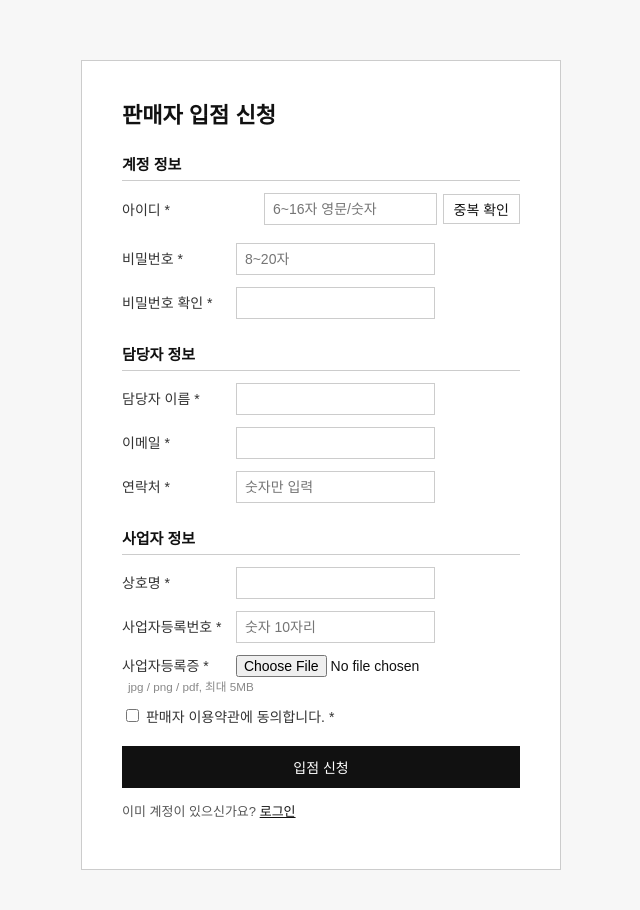
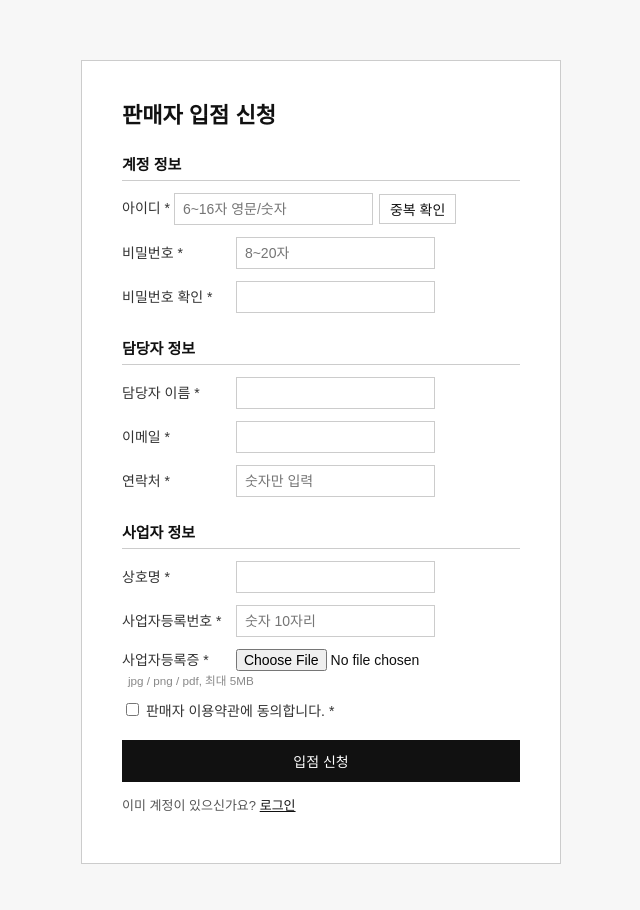
Before and after one commit to W-Rookie/Rookies34_FT, a Java web app: page /seller/signup.jsp in a window 1280 px wide. Shown: the top 910 px of the page, without its empty margins (319-959 px from the left). After the commit the page ends 864 px from the top, so only its background shows below. Run offline with Tomcat 11, a stand-in JSP engine, Linux system fonts and the light colour scheme.

Commit message:
아이디 칸 규격 수정

```diff
--- a/webapp/seller/signup.jsp
+++ b/webapp/seller/signup.jsp
@@ -7,63 +7,45 @@
   <title>판매자 입점 신청</title>
   <link rel="stylesheet" href="resources/css/seller.css?v=20261125-R5">
 
+
   <style>
-    /* 아이디 중복 확인 영역 */
+  /* 아이디 영역: 일반 입력 필드와 동일하게 정렬 */
   .signup-id-field {
-      display: grid;
-      grid-template-columns: 136px minmax(0, 1fr);
-      column-gap: 6px;
-      row-gap: 6px;
-      align-items: center;
+    display: block;
   }
 
-    .signup-id-field > label {
-      min-width: 0;
+  /* 아이디 입력칸 + 중복 확인 버튼 */
+  .signup-id-field .signup-id-controls {
+    display: inline-flex;
+    align-items: center;
+    gap: 6px;
+    margin: 0;
+    vertical-align: middle;
   }
 
-    /* 입력칸과 버튼을 한 줄로 배치 */
-    .signup-id-field .signup-id-controls {
-      display: flex;
-      align-items: center;
-      gap: 6px;
+  /* 비밀번호 입력칸과 동일한 기본 너비 */
+  .signup-id-field .signup-id-controls input[type="text"] {
+    width: auto;
     min-width: 0;
-      margin: 0;
+    max-width: none;
+    flex: none;
   }
 
-    .signup-id-controls input[type="text"] {
-      flex: 1 1 auto;
-      min-width: 0;
-      width: 100%;
+  /* 버튼 줄바꿈 방지 */
+  .signup-id-field #checkIdBtn {
+    white-space: nowrap;
+    flex-shrink: 0;
   }
 
-    .signup-id-controls #checkIdBtn {
-      flex-shrink: 0;
-      white-space: nowrap;
-    }
-
-    /* 안내 메시지는 반드시 아래 줄에 표시 */
+  /* 안내 메시지는 입력칸 아래 */
   .signup-id-field #checkIdMsg {
-      grid-column: 2;
     display: block;
-      width: 100%;
-      margin: 0;
+    margin: 6px 0 0 114px;
     line-height: 1.5;
     overflow-wrap: anywhere;
   }
+  </style>
 
-    /* 작은 화면 대응 */
-    @media (max-width: 480px) {
-      .signup-id-field {
-        grid-template-columns: minmax(0, 1fr);
-      }
-
-      .signup-id-field > label,
-      .signup-id-field .signup-id-controls,
-      .signup-id-field #checkIdMsg {
-        grid-column: 1;
-      }
-    }
-  </style>
 
   <%-- 비로그인 페이지: header.jsp를 사용하지 않음 --%>
   <script src="resources/js/seller/api.js?v=20261125-R5"></script>
```
Lines whose indentation alone changed are shown as unchanged.
